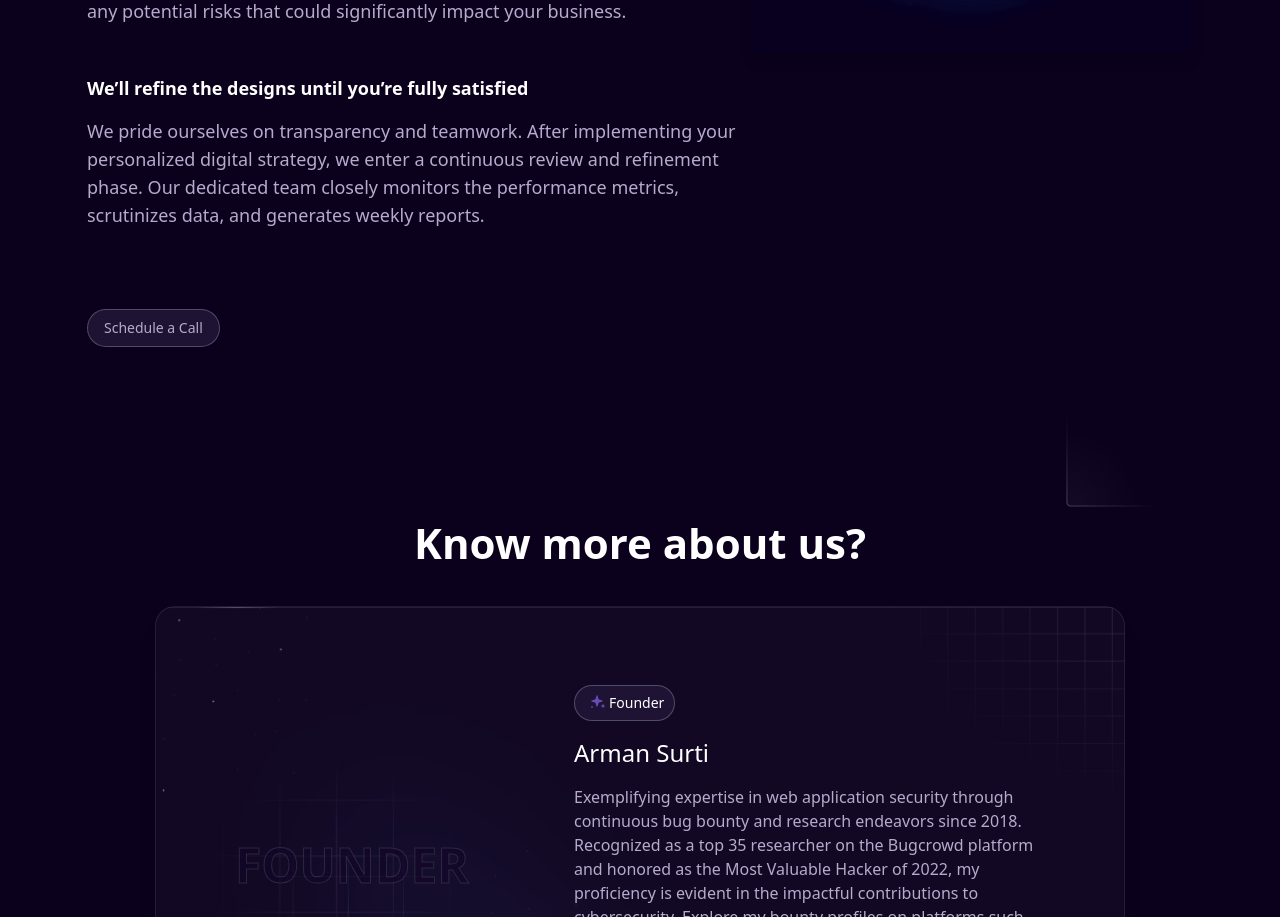
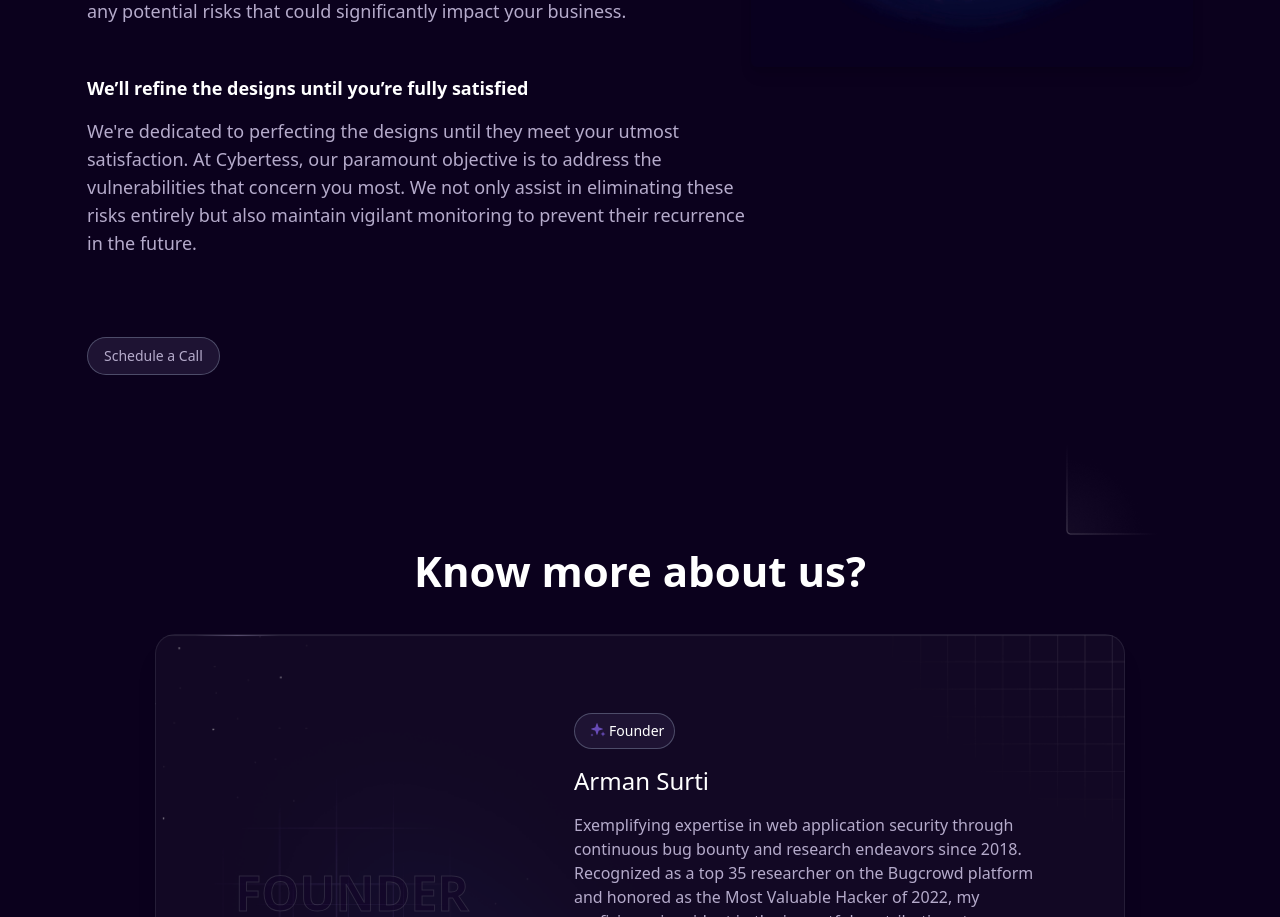
Before and after one commit to tarunkumar2112/staging, a React (Create React App) app: page / in a window 1280 px wide. Shown: the part 2813-3730 px from the top of the page. Built offline with nearby package versions, Linux system fonts and the light colour scheme.

Commit message:
Update Home.js

```diff
--- a/src/pages/Home.js
+++ b/src/pages/Home.js
@@ -119,7 +119,7 @@ const Home = () => {
           </div>
           <div className='md:mb-[50px] mb-[30px]'>
           <strong className='text-white mb-[15px] block'>We’ll refine the designs until you’re fully satisfied</strong>
-          <p className="text-lg text-Paragraph mb-4">We pride ourselves on transparency and teamwork. After implementing your personalized digital strategy, we enter a continuous review and refinement phase. Our dedicated team closely monitors the performance metrics, scrutinizes data, and generates weekly reports.</p>
+          <p className="text-lg text-Paragraph mb-4">We're dedicated to perfecting the designs until they meet your utmost satisfaction. At Cybertess, our paramount objective is to address the vulnerabilities that concern you most. We not only assist in eliminating these risks entirely but also maintain vigilant monitoring to prevent their recurrence in the future.</p>
           </div>
 
 
```
